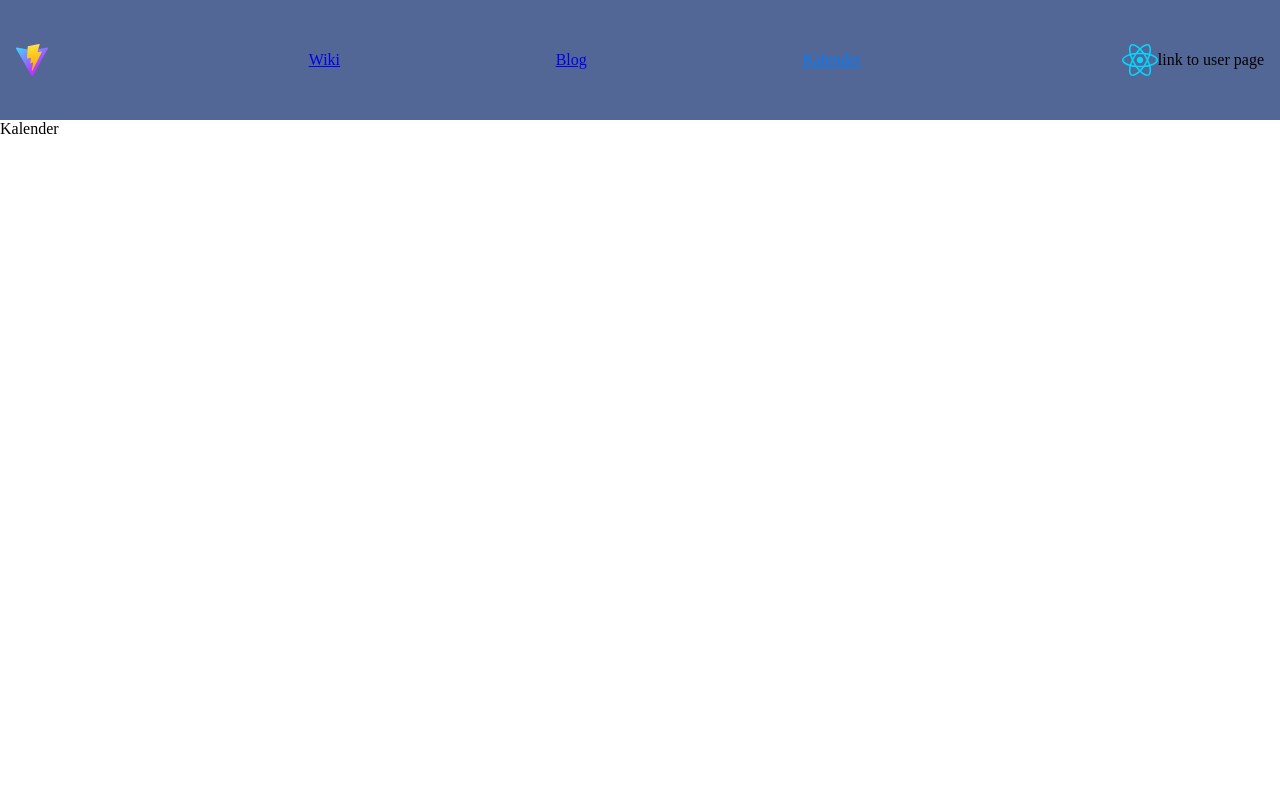
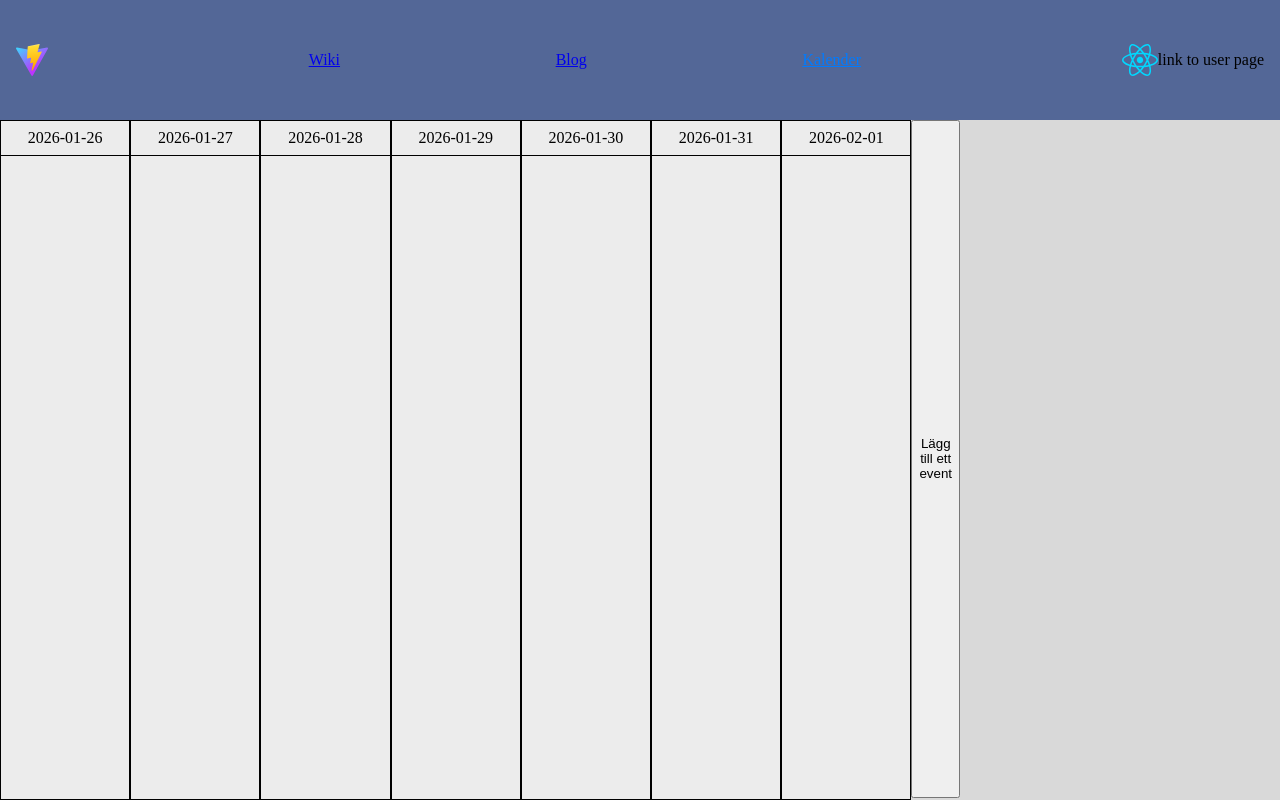
Before and after one commit to FiggleBottomFB/provider_frontend, a React (Vite) app: page /Calendar in a window 1280 px wide. Built offline with nearby package versions, Linux system fonts and the light colour scheme; no server answers.

Commit message:
started work on the calendar

```diff
--- a/src/App.jsx
+++ b/src/App.jsx
@@ -15,6 +15,7 @@ import EditBlogPost from './Blog/Editblogpost'
 import BlogContainer from './Blog/Blogcontainer'
 
 import Calendar from './Calendar/Calendar'
+import CalendarContainer from './Calendar/Calendarcontainer'
 
 import Wiki from './Wiki/Wiki'
 import EditWiki from './Wiki/Editwiki'
@@ -33,7 +34,7 @@ async function verifyapi() {
 function App() {
   const [count, setCount] = useState(0)
   const [i, ia] = useState(0)
-  const [userInfo, setUserInfo] = useState([])
+  const [UserInfo, setUserInfo] = useState([])
 
   useEffect(()=>{
     verifyapi()
@@ -59,15 +60,15 @@ function App() {
             <Route path="historik/:wikipageid" element={<WikiPageHistory/>}/>
           </Route>
 
-          <Route path='Calendar' element={<Calendar/>}>
-
+          <Route path='Calendar' element={<CalendarContainer/>}>
+            <Route index element={<Calendar UserInfo={UserInfo}/>} />
           </Route>
           <Route path='User' element={<Blog/>}></Route>
 
         </Route>
 
 
-        <Route path='/Login' element={<Login userInfo={userInfo} setUserInfo={setUserInfo}/>}></Route>
+        <Route path='/Login' element={<Login UserInfo={UserInfo} setUserInfo={setUserInfo}/>}></Route>
       </Routes>
     </BrowserRouter>
   )
--- /dev/null
+++ b/src/CSS/calendar.css
@@ -0,0 +1,28 @@
+#calendar-page-container{
+    max-width: 100vw;
+    height: 85vh;
+    background-color: #d9d9d9;
+}
+
+#calendar-display-container{
+    width: 75vw;
+    height: 84.7vh;
+}
+
+#calendar-container{
+    width: 100vw;
+}
+
+#day-container{
+    height: 100%;
+    background-color: #ececec;
+    border: 1px black solid;
+    width: 100%;
+    height: 100%;
+}
+
+#day-container-header{
+    border-bottom: 1px black solid;
+    height: 5%;
+    width: 100%;
+}
--- a/src/Calendar/Calendar.jsx
+++ b/src/Calendar/Calendar.jsx
@@ -1,5 +1,100 @@
-function Calendar(){
-  return <div>Kalender</div>
+import { useEffect, useState } from 'react'
+import '.././CSS/calendar.css'
+import '.././CSS/commonclass.css'
+import '.././apicalls.js'
+import { getEvents, addEvent, getAllCalendars, getCalendarSettings } from '.././apicalls.js'
+import { useNavigate } from 'react-router'
+
+
+/*
+
+The calendaer might be broken, have to check with a user that is not an admin if they can get their own calendar id, otherwise no events can be added to a users own calendar
+
+*/
+
+
+function DisplayCalendar({UserEvents, setUserEvents}){
+  return(
+    <div>
+      <div id="week-display-container">
+
+      </div>
+      <div id="calendar-display-container" className='flex-row justify-around'>
+        <DisplayWeek UserEvents={UserEvents}/>
+        <button onClick={()=>{
+        AddEvent()
+      }}>
+        Lägg till ett event
+      </button>
+      </div>
+    </div>
+  )
+}
+
+function DisplayWeek({UserEvents}){
+  let curr = new Date
+  let week = []
+  const events = Array.isArray(UserEvents) ? UserEvents : []
+
+  for (let i = 1; i <= 7; i++) {
+    let first = curr.getDate() - curr.getDay() + i
+    let day = new Date(curr.setDate(first)).toISOString().slice(0, 10)
+    week.push(day)
+  }
+  return(
+    week.map((day, index)=>(
+      <div id="day-container" key={index} className='justify-center'>
+        <div id="day-container-header" className='justify-center align-center'>
+          {day}
+        </div>
+        {
+          events.forEach(event => {
+            var eventDate = new Date(event.datetime)
+            if(eventDate.setHours(0,0,0,0) <= curr.setHours(0,0,0,0)){
+              return <DisplayEvent UserEvents={event}/>
+            }
+          })
+        }
+
+      </div>
+    ))
+  )
+}
+
+function DisplayEvent({event}){
+  return(
+    <div>
+      {event.title}
+    </div>
+  )
+}
+
+async function AddEvent(){
+  console.log(window.sessionStorage.getItem("token"))
+  const response = await getAllCalendars(window.sessionStorage.getItem("token"))
+  console.log(response)
+  // addEvent(calId, window.sessionStorage.getItem("token"), "title=hej")
+}
+
+function Calendar({UserInfo}){
+  const [UserEvents, setUserEvents] = useState([])
+  const [searchQuery, setSearchQuery] = useState("")
+  const [CalId, setCalId] = useState(0)
+
+  const getUserEvents = async () =>{
+    const userData = await getEvents(UserInfo.token)
+    setUserEvents(userData)
+  }
+  getUserEvents
+  console.log(UserEvents)
+  console.log(UserInfo.token)
+  UserInfo.token = window.sessionStorage.getItem("token");
+  return (
+    <div id="calendar-container">
+      <DisplayCalendar UserEvents={UserEvents} setUserEvents={setUserEvents}/>
+      {/* <AddEvent /> */}
+    </div>
+  )
 }
 
 export default Calendar
--- /dev/null
+++ b/src/Calendar/Calendarcontainer.jsx
@@ -0,0 +1,12 @@
+import { Outlet } from "react-router"
+import '.././CSS/calendar.css'
+
+function CalendarContainer(){
+    return(
+        <div id="calendar-page-container">
+            <Outlet/>
+        </div>
+    )
+}
+
+export default CalendarContainer
--- a/src/Login.jsx
+++ b/src/Login.jsx
@@ -14,7 +14,7 @@ function Login({userInfo, setUserInfo}){
     const loginUser = async () =>{
         const userData = await personLogin(UserName, sha256(Password))
         setUserInfo(userData)
-        console.log(userData)
+        sessionStorage.setItem("token", userData.token)
         if(!userData.error){
             navigate("/")
         }
```
